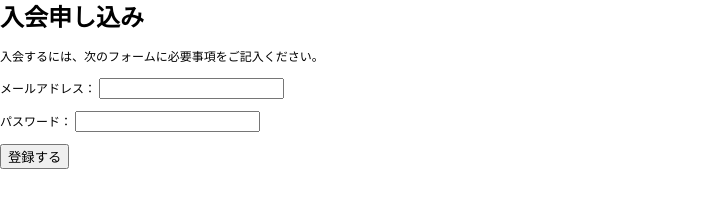
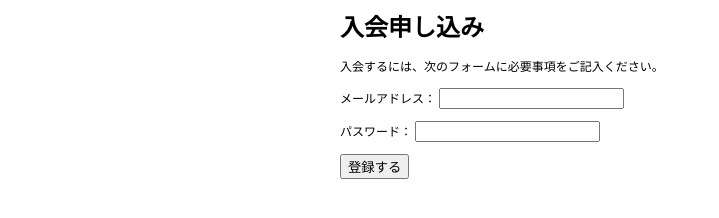
Before and after one commit to tomostajp/chanto-html-css, a plain HTML site: page chapter01/index.html in a window 1280 px wide. Shown: the whole page, without its empty margins (0-719 px from the left). Drawn offline with Linux system fonts and the light colour scheme.

Commit message:
marginを設定

```diff
--- a/chapter01/css/style.css
+++ b/chapter01/css/style.css
@@ -4,6 +4,10 @@ h1 {
     font-size: 24px;
     margin: 0;
 }
+div.content {
+    width: 600px;
+    margin: 10px auto;
+}
 p {
     font-size: 12px;
 }
--- a/chapter01/index.html
+++ b/chapter01/index.html
@@ -7,10 +7,12 @@
         <link rel="stylesheet" href="css/style.css">
     </head>
     <body>
-        <h1>入会申し込み</h1>
-        <p>入会するには、次のフォームに必要事項をご記入ください。</p>
-        <p>メールアドレス： <input type="email" name="mymail"></p>
-        <p>パスワード： <input type="password" name="mypassword"></p>
-        <p><button type="submit">登録する</button></p>
+        <div class="content">
+            <h1>入会申し込み</h1>
+            <p>入会するには、次のフォームに必要事項をご記入ください。</p>
+            <p>メールアドレス： <input type="email" name="mymail"></p>
+            <p>パスワード： <input type="password" name="mypassword"></p>
+            <p><button type="submit">登録する</button></p>
+        </div>
     </body>
 </html>
```
